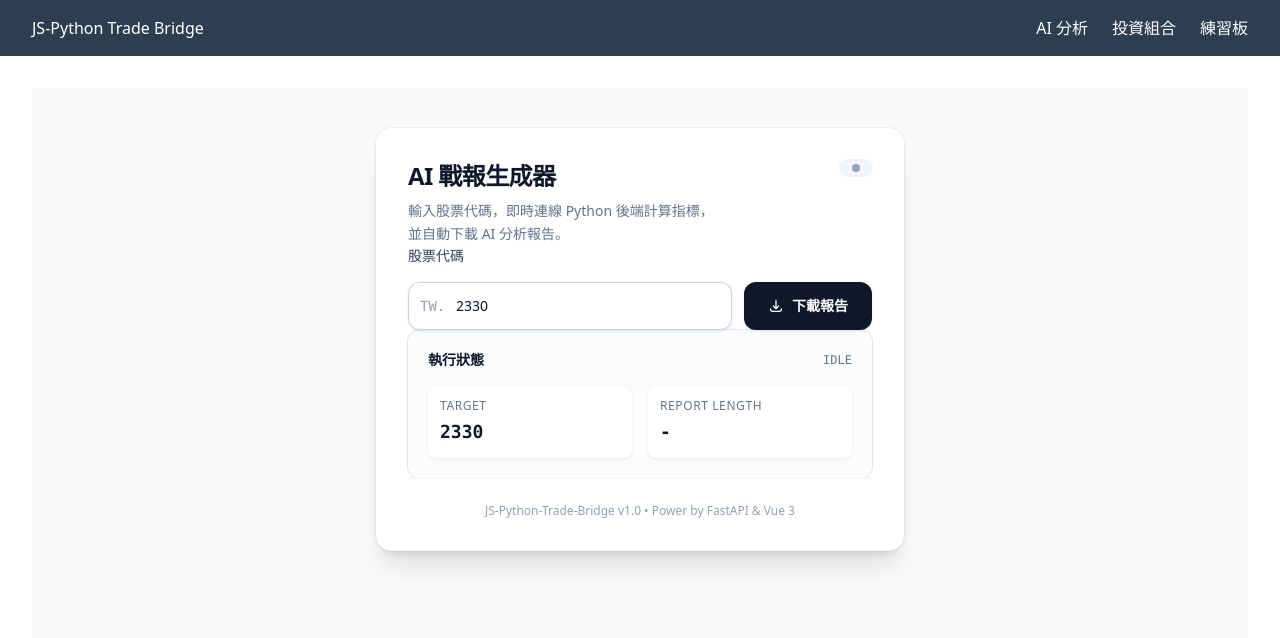
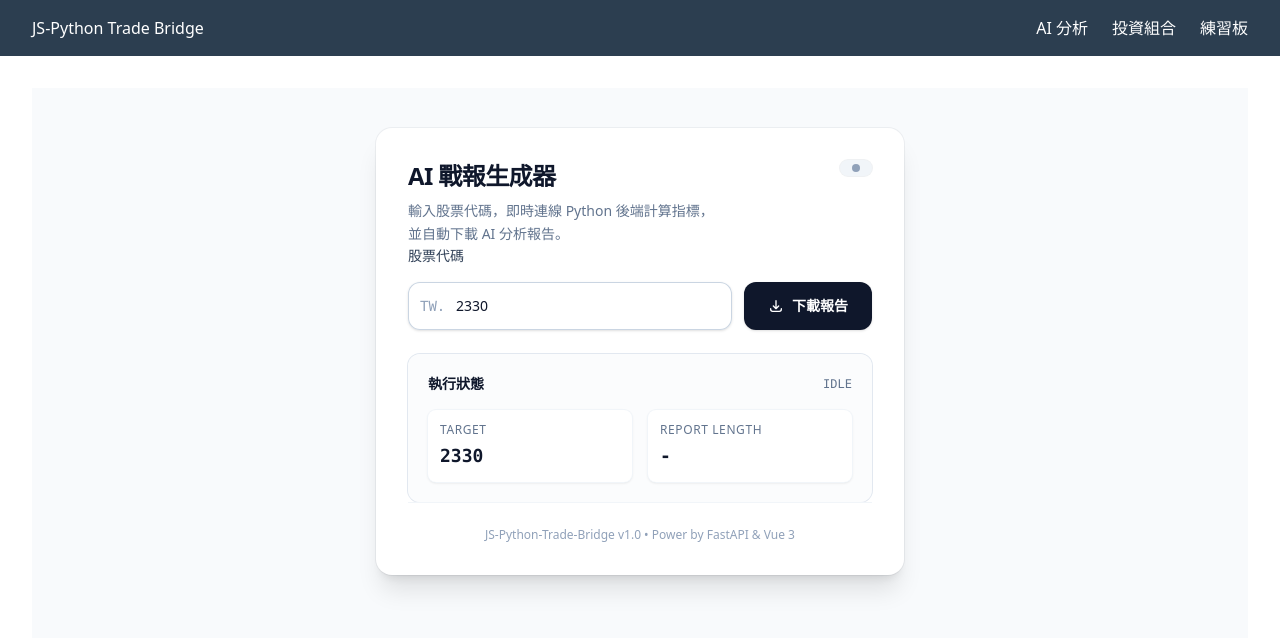
Before and after one commit to thomas021115/JS-Python-Trade-Bridge, a Vue app in the folder web/: page /aianalysis in a window 1280 px wide. Shown: the top 638 px of the page. Built offline with nearby package versions, Linux system fonts and the light colour scheme; no server answers.

Commit message:
style(ui): add space-y-6 between input section and status block

```diff
--- a/web/src/pages/AiAnalysis.vue
+++ b/web/src/pages/AiAnalysis.vue
@@ -41,7 +41,7 @@ function fetchReport(){
           {{ loadingReport ? '下載中...' : '' }}
         </span>
       </div>
-
+      <div class="space-y-6">
       <div class="space-y-4">
         <label class="block text-sm font-medium text-slate-700">股票代碼</label>
 
@@ -115,7 +115,7 @@ function fetchReport(){
           </div>
         </div>
       </div>
-
+    </div>
       <div class="border-t border-slate-100 pt-6 text-center">
         <p class="text-xs text-slate-400">
           JS-Python-Trade-Bridge v1.0 • Power by FastAPI & Vue 3
```
